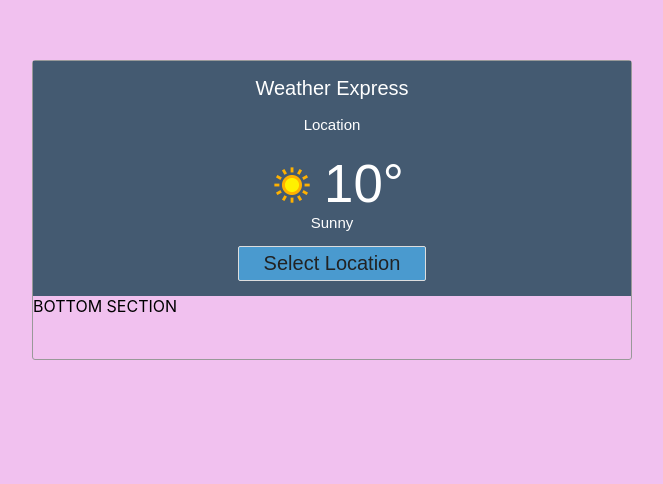
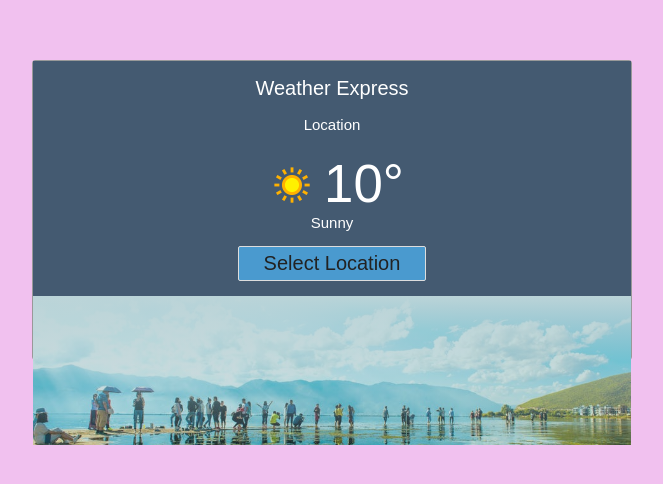
Before and after one commit to ConnectExtend/react-weather-express, a React (Create React App) app: page / in a window 1280 px wide. Shown: the part 190-674 px from the top of the page, without its empty margins (308-971 px from the left). Built offline with nearby package versions, Linux system fonts and the light colour scheme; no server answers.

Commit message:
Initial styles - Bottom section

```diff
--- a/src/components/bottom/index.jsx
+++ b/src/components/bottom/index.jsx
@@ -1,4 +1,6 @@
 import React from 'react';
+
+import './styles.scss';
 
 export default class BottomSection extends React.Component {
     constructor(props) {
@@ -9,6 +11,7 @@ export default class BottomSection extends React.Component {
 
     render() {
         //
-        return <div>BOTTOM SECTION</div>;
+        return <div className="bottom-content"></div>;
+
         }
     }
--- a/src/components/bottom/styles.scss
+++ b/src/components/bottom/styles.scss
@@ -0,0 +1,8 @@
+.bottom-content {
+    width: 100%;
+    height: 100%;
+    background: linear-gradient(180deg, #bbd4d8 0%, rgba(73, 123, 131, 0.24) 100%),
+        url('../../resources/images/sunny-weather.jpeg') no-repeat center;
+    background-size: cover;
+
+}
```
